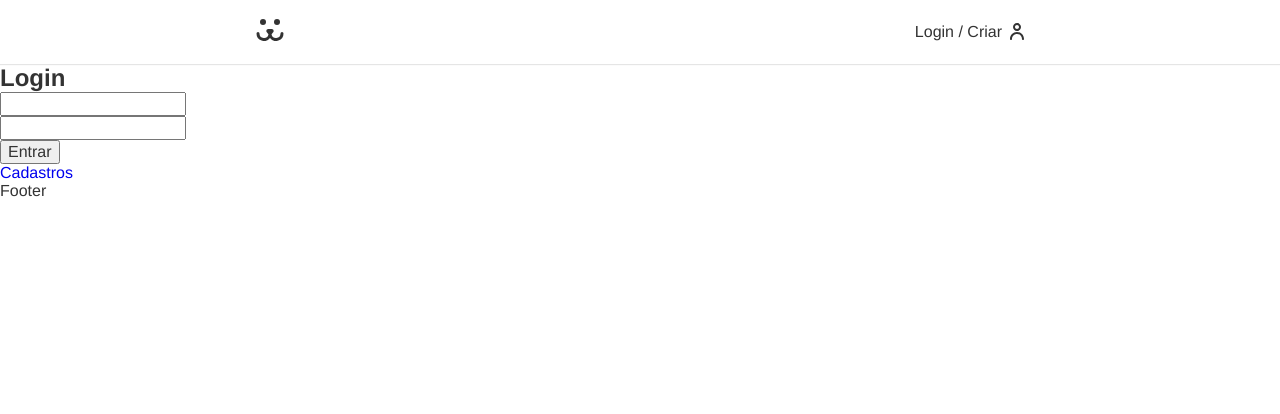
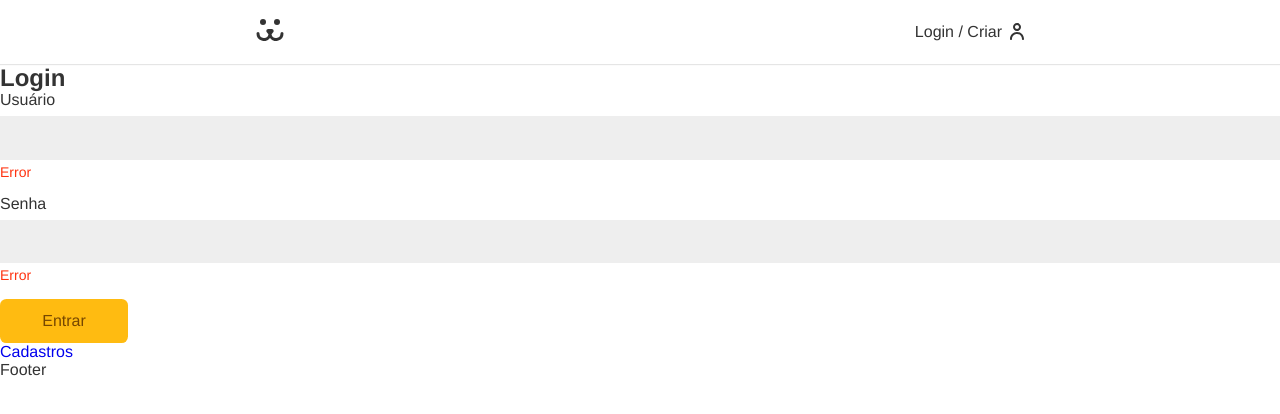
Before and after one commit to berbertdev/ProjetoFinalReactOrigamid_Dog, a React (Vite) app: page /login in a window 1280 px wide. Shown: the top 414 px of the page. Built offline with nearby package versions, Linux system fonts and the light colour scheme; the HTML template or start-up script is replaced by a standard one.

Commit message:
formComponent criado

```diff
--- /dev/null
+++ b/src/Components/Form/Button.jsx
@@ -0,0 +1,11 @@
+import React from 'react';
+import styles from './Button.module.css';
+
+const Button = ({ children, ...props }) => {
+  return (
+    <button {...props} className={styles.button}>
+      {children}
+    </button>
+  );
+};
+export default Button;
--- /dev/null
+++ b/src/Components/Form/Button.module.css
@@ -0,0 +1,23 @@
+.button {
+  font-size: 1rem;
+  font-family: var(--type-first);
+  cursor: pointer;
+  border: none;
+  border-radius: .4rem;
+  background: #fb1;
+  color: #764701;
+  min-width: 8rem;
+  padding: 0.8rem 1.2rem;
+  box-sizing: border-box;
+  transition: .1s;
+}
+
+.button:hover , .button:focus{
+  outline: none;
+  box-shadow: 0 0 0 3px #fea, 0 0 0 4px #fb1;
+}
+
+ .button:disabled {
+  opacity: .5;
+  cursor: wait;
+}
--- /dev/null
+++ b/src/Components/Form/Input.jsx
@@ -0,0 +1,14 @@
+import React from 'react';
+import styles from './Input.module.css';
+const Input = ({ label, type, name }) => {
+  return (
+    <div className={styles.wrapper}>
+      <label htmlFor={name} className={styles.label}>
+        {label}
+      </label>
+      <input id={name} name={name} className={styles.input} type={type} />
+      <p className={styles.error}>Error</p>
+    </div>
+  );
+};
+export default Input;
--- /dev/null
+++ b/src/Components/Form/Input.module.css
@@ -0,0 +1,34 @@
+.wrapper{
+  margin-bottom: 1rem;
+}
+
+.input{
+  border: 1px solid #eee;
+  display: block;
+  width: 100%;
+  font-size: 1rem;
+  padding: .8rem;
+  border: .4rem;
+  background: #eee;
+  transition: .2s;
+}
+
+.input:focus, .input:hover{
+overflow: none;
+border-color: #fb1;
+background: white;
+box-shadow: 0 0 0 3px #fea;
+}
+.label{
+  display: block;
+  font-size: 1rem;
+  line-height: 1;
+  padding-bottom: .5rem;
+
+}
+
+.error{
+  color: #f31;
+  font-size: .875rem;
+  margin-top: 0.25rem;
+}
--- a/src/Components/Header.module.css
+++ b/src/Components/Header.module.css
@@ -3,8 +3,8 @@
   position: fixed;
   width: 100%;
   z-index: 100;
-background: white;
-top: 0px;
+  background: white;
+  top: 0px;
 }
 
 .nav{
--- a/src/Components/Login/LoginForm.jsx
+++ b/src/Components/Login/LoginForm.jsx
@@ -1,5 +1,7 @@
 import React from 'react';
 import { Link } from 'react-router-dom';
+import Button from '../Form/Button';
+import Input from '../Form/Input';
 
 const LoginForm = () => {
   const [username, setUsername] = React.useState('');
@@ -27,17 +29,9 @@
     <section>
       <h1>Login</h1>
       <form action="" onSubmit={handleSubmit}>
-        <input
-          type="text"
-          value={username}
-          onChange={({ target }) => setUsername(target.value)}
-        />
-        <input
-          type="text"
-          value={password}
-          onChange={({ target }) => setPassword(target.value)}
-        />
-        <button>Entrar</button>
+        <Input label="Usuário" type="text" name="username" />
+        <Input label="Senha" type="password" name="password" />
+        <Button>Entrar</Button>
       </form>
       <Link to="/login/criar">Cadastros</Link>
     </section>
```
